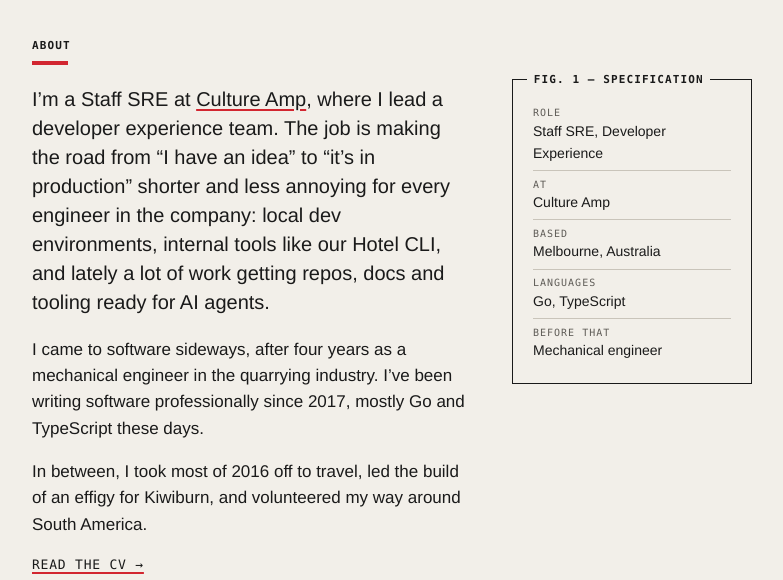
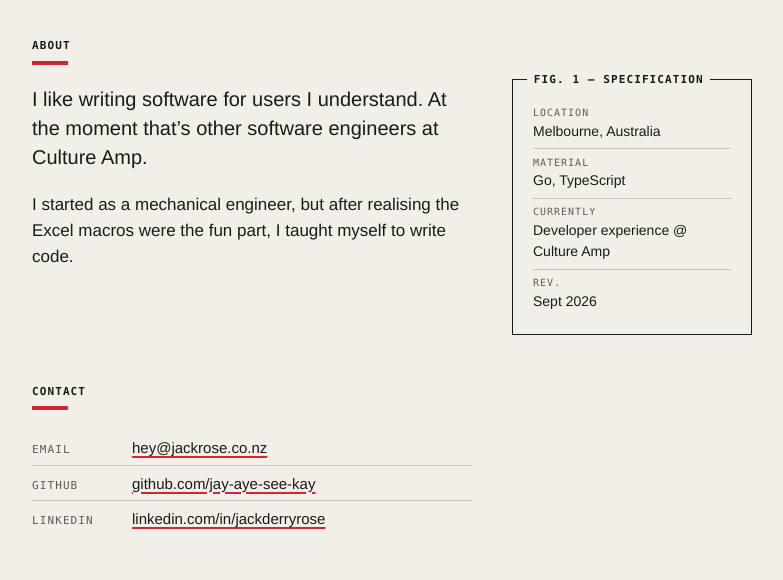
Before and after one commit to jay-aye-see-kay/jackrose.co.nz, an Astro site: page / in a window 1280 px wide. Shown: the part 220-800 px from the top of the page, without its empty margins (248-1031 px from the left). Built offline with nearby package versions, Linux system fonts and the light colour scheme; Astro itself is replaced by a stand-in of ours.

Commit message:
replace AI placeholder on the home page with my own words

```diff
--- a/copy/about.md
+++ b/copy/about.md
@@ -1,5 +1,3 @@
-I'm a Staff SRE at [Culture Amp](https://www.cultureamp.com), where I lead a developer experience team. The job is making the road from "I have an idea" to "it's in production" shorter and less annoying for every engineer in the company: local dev environments, internal tools like our Hotel CLI, and lately a lot of work getting repos, docs and tooling ready for AI agents.
+I like writing software for users I understand. At the moment that's other software engineers at Culture Amp.
 
-I came to software sideways, after four years as a mechanical engineer in the quarrying industry. I've been writing software professionally since 2017, mostly Go and TypeScript these days.
-
-In between, I took most of 2016 off to travel, led the build of an effigy for Kiwiburn, and volunteered my way around South America.
+I started as a mechanical engineer, but after realising the Excel macros were the fun part, I taught myself to write code.
--- a/src/pages/index.astro
+++ b/src/pages/index.astro
@@ -2,19 +2,14 @@
 import Base from "../layouts/Base.astro";
 import Contact from "../components/cv/Contact.astro";
 import { Content as About } from "../../copy/about.md";
-import { contact, currentJob } from "../lib/cv";
+import { contact } from "../lib/cv";
 import { site } from "../site";
 
 // The site links back to itself; not much use on the site.
 const channels = contact.filter((c) => c.label.toLowerCase() !== "site");
 
-const job = currentJob();
-const role = job?.roles[0];
-const spec = [
-  ...(role ? [{ label: "Role", value: [role.title, role.team].filter(Boolean).join(", ") }] : []),
-  ...(job?.company ? [{ label: "At", value: job.company }] : []),
-  ...site.spec,
-];
+const rev = new Date().toLocaleDateString("en-AU", { month: "short", year: "numeric" });
+const spec = [...site.spec, { label: "Rev.", value: rev }];
 ---
 
 <Base
@@ -27,7 +22,6 @@ const spec = [
       <div class="prose">
         <About />
       </div>
-      <p class="cta"><a href="/cv">Read the CV →</a></p>
     </section>
 
     <aside class="home-spec panel" aria-labelledby="spec-label">
--- a/src/site.ts
+++ b/src/site.ts
@@ -3,10 +3,9 @@ export const site = {
   name: "Jack Rose",
   tagline: "Staff SRE, Developer Experience",
   location: "Melbourne, Australia",
-  /** Homepage spec sheet rows (current role/company come from cv.md). */
   spec: [
-    { label: "Based", value: "Melbourne, Australia" },
-    { label: "Languages", value: "Go, TypeScript" },
-    { label: "Before that", value: "Mechanical engineer" },
+    { label: "Location", value: "Melbourne, Australia" },
+    { label: "Material", value: "Go, TypeScript" },
+    { label: "Currently", value: "Developer experience @ Culture Amp" },
   ],
 };
```
